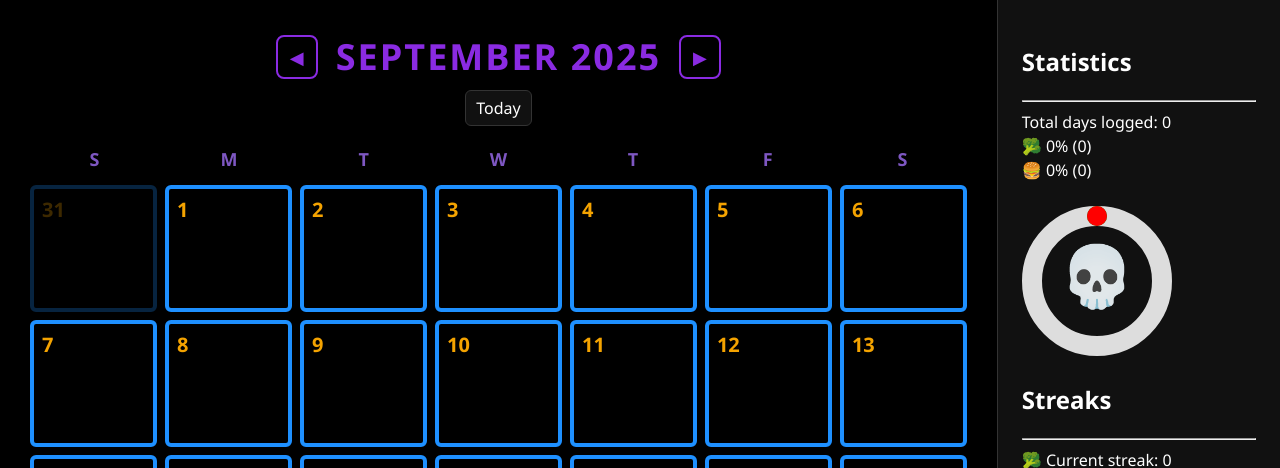
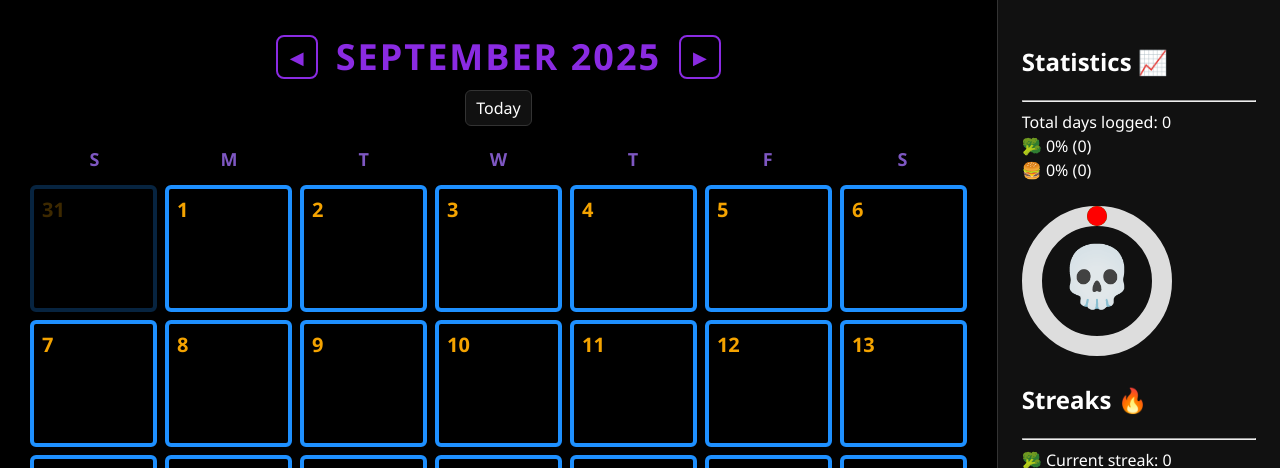
Before and after one commit to Aldomf/emoji-calendar, a React (Vite) app: page / in a window 1280 px wide. Shown: the top 468 px of the page. Built offline with nearby package versions, Linux system fonts and the light colour scheme.

Commit message:
adding streaks emojy

```diff
--- a/src/components/RightPanel.tsx
+++ b/src/components/RightPanel.tsx
@@ -56,7 +56,7 @@ export default function RightPanel({ data, sidebarOpen }: Props) {
 
   return (
     <div className={`right-panel ${sidebarOpen ? "open" : ""}`}>
-      <h2>Statistics</h2>
+      <h2>Statistics 📈</h2>
       <hr />
       Total days logged: {total}
       <br />
@@ -65,7 +65,7 @@ export default function RightPanel({ data, sidebarOpen }: Props) {
       <br />
       <br />
       <ProgressDonut healthyPct={healthyPct} unhealthyPct={unhealthyPct} />
-      <h2>Streaks</h2>
+      <h2>Streaks 🔥</h2>
       <hr />
       <div>🥦 Current streak: {currentHealthy}</div>
       <div>🥦 Longest streak: {maxHealthy}</div>
--- a/src/svg/ProgressDonut.tsx
+++ b/src/svg/ProgressDonut.tsx
@@ -1,5 +1,3 @@
-import React from "react";
-
 interface ProgressDonutProps {
   healthyPct: number; // e.g. 70
   unhealthyPct: number; // e.g. 30
```
